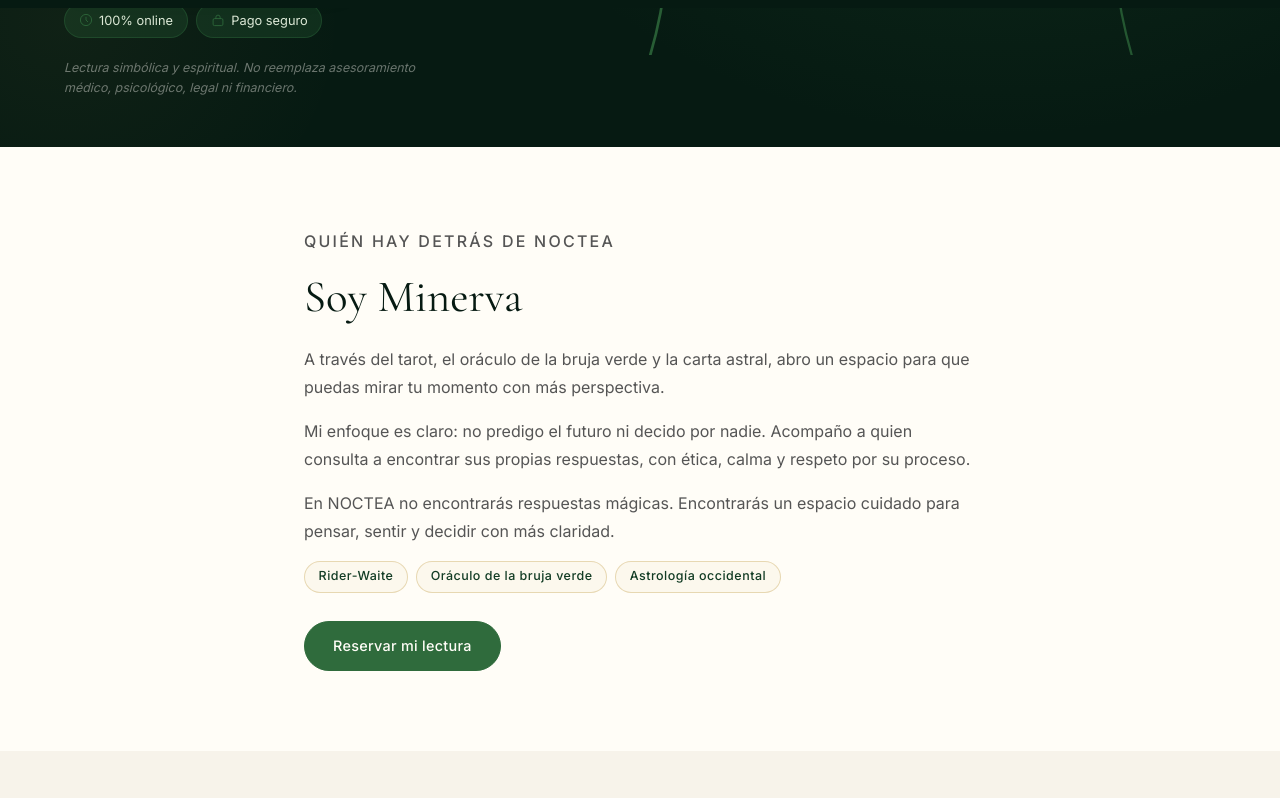
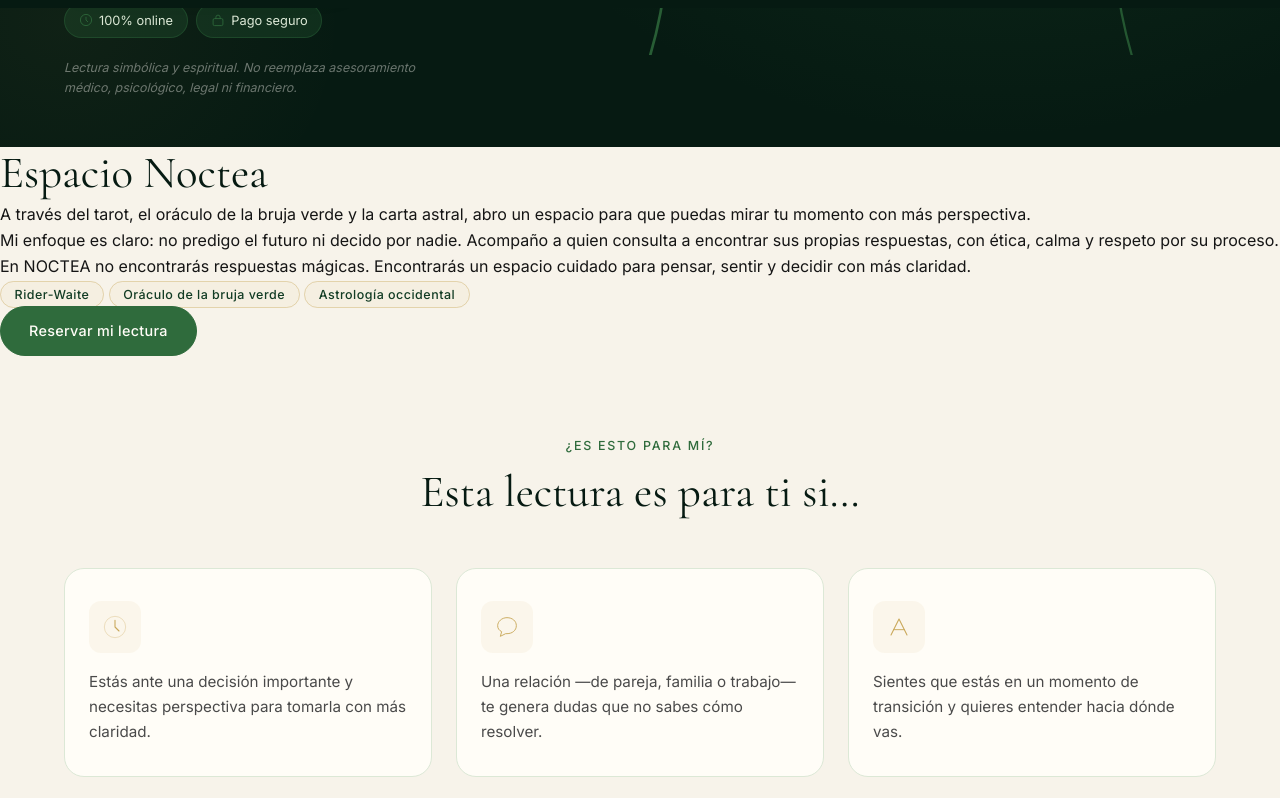
Before and after one commit to Daiana463/Tarot_Noctea, a website: page frontend/index.html in a window 1280 px wide. Shown: the part 792-1590 px from the top of the page. Drawn offline with nearby package versions, Linux system fonts and the light colour scheme.

Commit message:
minerva-noctea

```diff
--- a/frontend/index.html
+++ b/frontend/index.html
@@ -4,7 +4,7 @@
   <meta charset="UTF-8">
   <meta name="viewport" content="width=device-width, initial-scale=1.0">
   <title>NOCTEA — Lecturas de tarot y carta astral natal | 39€ · Online</title>
-  <meta name="description" content="Lectura profunda de tarot y oráculo con Minerva. 30 minutos online, 39€. La primera consulta incluye el análisis de carta astral natal. Reserva tu cita.">
+  <meta name="description" content="Lectura profunda de tarot y oráculo con Noctea. 30 minutos online, 39€. La primera consulta incluye el análisis de carta astral natal. Reserva tu cita.">
   <meta property="og:title" content="NOCTEA — Lecturas de tarot online · 39€">
   <meta property="og:description" content="Una lectura serena y profunda para ayudarte a ver tu situación con perspectiva. Sin predicciones, sin promesas vacías. 30 minutos · 39€ · Orientación simbólica y espiritual.">
   <meta property="og:type" content="website">
@@ -105,7 +105,7 @@
       <span class="logo-text">NOCTEA</span>
     </a>
     <ul class="nav-links" id="nav-links">
-      <li><a href="#minerva">Minerva</a></li>
+
       <li><a href="#como-funciona">Cómo funciona</a></li>
       <li><a href="#precio">Precio</a></li>
       <li><a href="#reserva">Reserva</a></li>
@@ -118,7 +118,6 @@
   </nav>
   <div class="mobile-nav" id="mobile-nav" aria-hidden="true">
     <ul>
-      <li><a href="#minerva">Minerva</a></li>
       <li><a href="#como-funciona">Cómo funciona</a></li>
       <li><a href="#precio">Precio</a></li>
       <li><a href="#reserva">Reserva</a></li>
@@ -188,16 +187,14 @@
 </section>
 
 <!-- ─── Minerva ───────────────────────────────────────────────────────────── -->
-<section class="minerva-section" id="minerva">
-  <div class="container minerva-inner minerva-inner--no-photo">
+<section class="noctea-section" id="noctea">
 
-    <div class="minerva-content">
-      <p class="section-eyebrow">Quién hay detrás de NOCTEA</p>
-      <h2 class="section-title">Soy Minerva</h2>
+    <div class="noctea-content">
+      <h2 class="section-title">Espacio Noctea</h2>
       <p>A través del tarot, el oráculo de la bruja verde y la carta astral, abro un espacio para que puedas mirar tu momento con más perspectiva.</p>
       <p>Mi enfoque es claro: no predigo el futuro ni decido por nadie. Acompaño a quien consulta a encontrar sus propias respuestas, con ética, calma y respeto por su proceso.</p>
       <p>En NOCTEA no encontrarás respuestas mágicas. Encontrarás un espacio cuidado para pensar, sentir y decidir con más claridad.</p>
-      <div class="minerva-formacion">
+      <div class="noctea-formacion">
         <span class="formacion-tag">Rider-Waite</span>
         <span class="formacion-tag">Oráculo de la bruja verde</span>
         <span class="formacion-tag">Astrología occidental</span>
@@ -356,7 +353,7 @@
           <svg viewBox="0 0 48 48" fill="none"><circle cx="24" cy="24" r="16" stroke="#C9A85A" stroke-width="1.4"/><path d="M24 16v8l6 4" stroke="#C9A85A" stroke-width="1.4" stroke-linecap="round" stroke-linejoin="round"/></svg>
         </div>
         <h3>Conectamos en tu horario</h3>
-        <p>Minerva te contacta a la hora acordada. 30 minutos de lectura profunda, personalizada y en el canal que elegiste.</p>
+        <p>Desde Noctea te contactan a la hora acordada. 30 minutos de lectura profunda, personalizada y en el canal que elegiste.</p>
       </div>
 
     </div>
@@ -770,7 +767,7 @@
           <svg class="faq-icon" viewBox="0 0 24 24" fill="none" aria-hidden="true"><path d="M6 9l6 6 6-6" stroke="currentColor" stroke-width="1.5" stroke-linecap="round"/></svg>
         </button>
         <div class="faq-answer" hidden>
-          <p>Minerva te contacta a la hora acordada por el WhatsApp que indicaste en el formulario. La sesión transcurre como una conversación fluida: ella comparte sus interpretaciones, tú puedes preguntar y profundizar. Es una experiencia cercana y muy cómoda.</p>
+          <p>Desde Noctea te contactan a la hora acordada por el WhatsApp que indicaste en el formulario. La sesión transcurre como una conversación fluida: tú puedes preguntar y profundizar. Es una experiencia cercana y muy cómoda.</p>
         </div>
       </div>
 
@@ -890,7 +887,6 @@
     <nav class="footer-nav" aria-label="Navegación footer">
       <h4>Navegación</h4>
       <ul>
-        <li><a href="#minerva">Minerva</a></li>
         <li><a href="#como-funciona">Cómo funciona</a></li>
         <li><a href="#precio">Precio</a></li>
         <li><a href="#reserva">Reserva</a></li>
```
